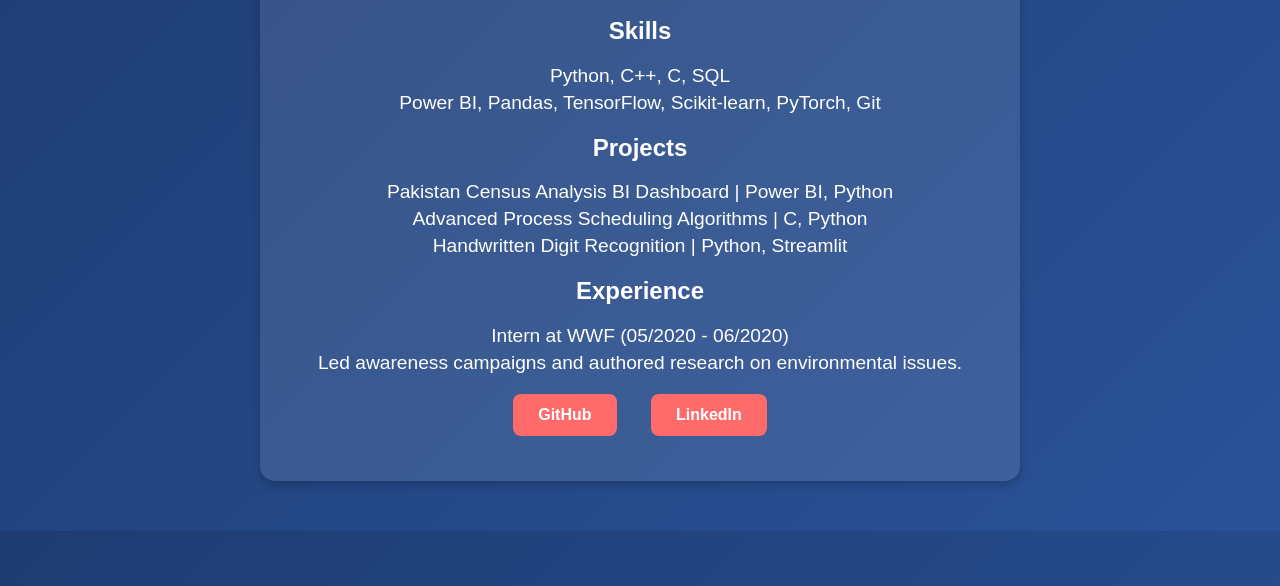
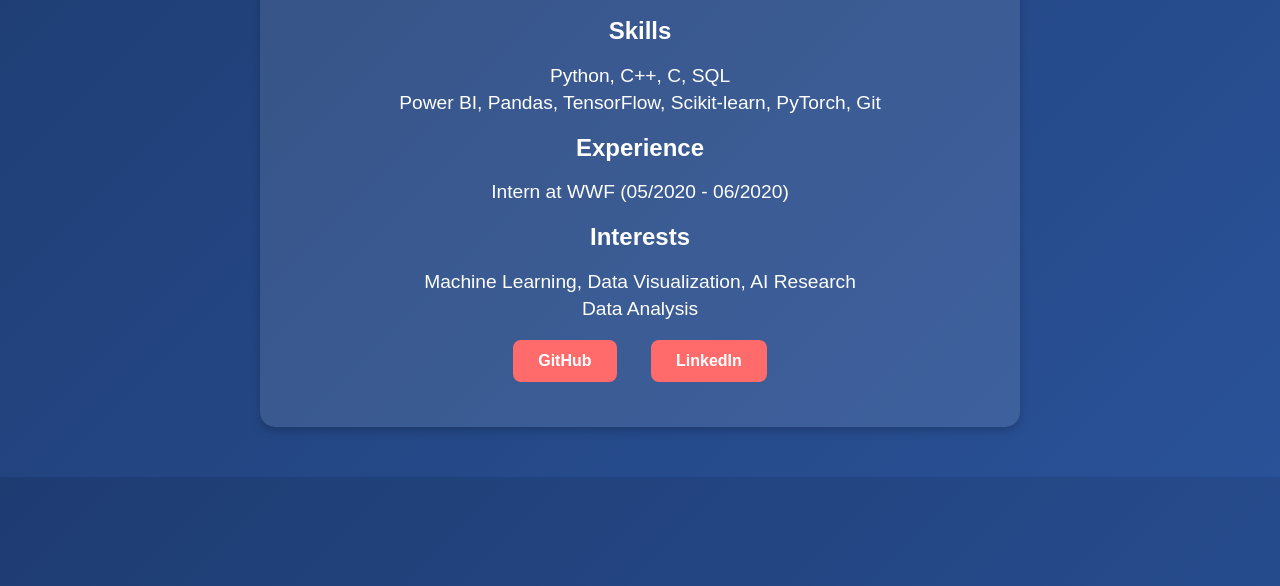
Before and after one commit to zaidihm/zaidihm, a plain HTML site: page index.html in a window 1280 px wide. Shown: the part 214-800 px from the top of the page. Drawn offline with Linux system fonts and the light colour scheme.

Commit message:
Update index.html

```diff
--- a/index.html
+++ b/index.html
@@ -53,13 +53,11 @@
         <h2>Skills</h2>
         <p>Python, C++, C, SQL</p>
         <p>Power BI, Pandas, TensorFlow, Scikit-learn, PyTorch, Git</p>
-        <h2>Projects</h2>
-        <p>Pakistan Census Analysis BI Dashboard | Power BI, Python</p>
-        <p>Advanced Process Scheduling Algorithms | C, Python</p>
-        <p>Handwritten Digit Recognition | Python, Streamlit</p>
         <h2>Experience</h2>
         <p>Intern at WWF (05/2020 - 06/2020)</p>
-        <p>Led awareness campaigns and authored research on environmental issues.</p>
+        <h2>Interests</h2>
+        <p>Machine Learning, Data Visualization, AI Research</p>
+        <p>Data Analysis</p>
         <div class="links">
             <a href="https://github.com/zaidihm" target="_blank">GitHub</a>
             <a href="https://linkedin.com/in/smhmzaidi" target="_blank">LinkedIn</a>
```
